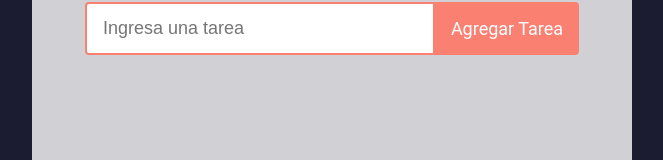
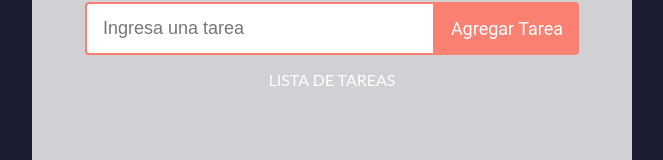
Before and after one commit to Gabi-prog/Lista-de-Tareas, a React (Create React App) app: page / in a window 1280 px wide. Shown: the part 272-432 px from the top of the page, without its empty margins (308-971 px from the left). Built offline with nearby package versions, Linux system fonts and the light colour scheme.

Commit message:
Componente lista de tareas y su estilo

```diff
--- a/src/App.js
+++ b/src/App.js
@@ -2,7 +2,7 @@
 import './App.css';
 import freeCodeCampLogo from './imagenes/freecodecamp-logo.png';
 import Tarea from './Componentes/Tarea';
-import TareaFormulario from './Componentes/TareaFormulario';
+import ListaDeTareas from './Componentes/ListaDeTareas';
 
 function App() {
   return (
@@ -15,7 +15,7 @@
       </div>
       <div  className='tareas-lista-principal'>
         <h1>Mis Tareas</h1>
-        <TareaFormulario />
+        <ListaDeTareas />
 
       </div>
 
--- a/src/Componentes/ListaDeTareas.js
+++ b/src/Componentes/ListaDeTareas.js
@@ -0,0 +1,15 @@
+import React from "react";
+import TareaFormulario from "./TareaFormulario";
+import '../Componentes/hojas-de-estilo/ListaDeTareas.css';
+
+function ListaDeTareas (){
+    return(
+			<>
+				<TareaFormulario />
+				<div className="tareas-lista-contenedor">
+					LISTA DE TAREAS
+				</div>
+			</>
+    );
+}
+export default ListaDeTareas;
--- /dev/null
+++ b/src/Componentes/hojas-de-estilo/ListaDeTareas.css
@@ -0,0 +1,7 @@
+.tareas-lista-contenedor {
+	display: flex;
+	flex-wrap: wrap;
+	justify-content: center;
+	margin-top: 15px;
+
+}
```
